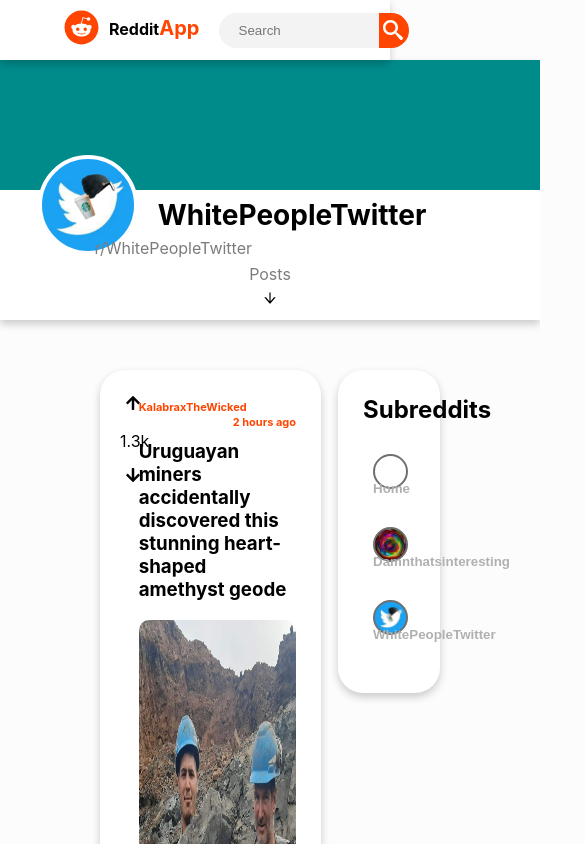
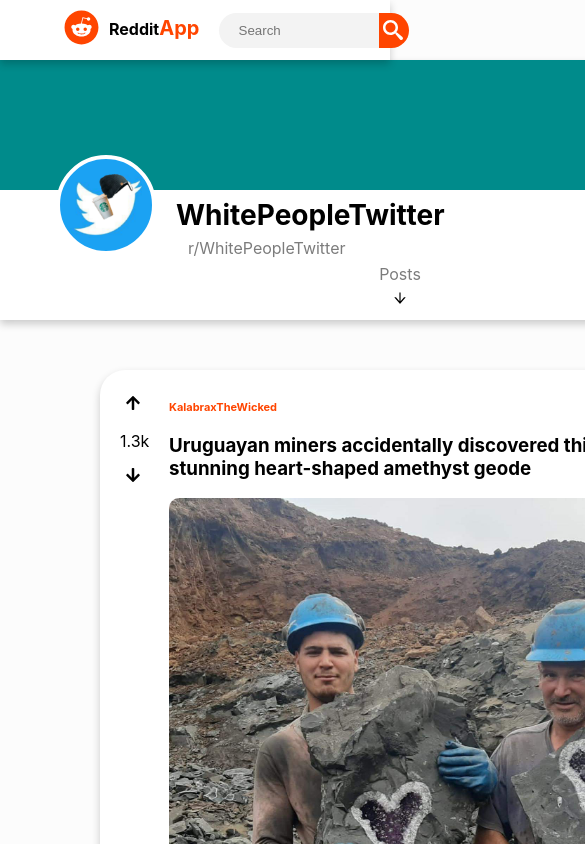
Before and after one commit to Shisui6/reddit-app, a React (Create React App) app: page / in a window 390 px wide. Shown: the top 844 px of the page, 585 px wide, since content can reach past the window. Built offline with nearby package versions, Linux system fonts and the light colour scheme.

Commit message:
Make all components responsive

```diff
--- a/src/App.css
+++ b/src/App.css
@@ -5,12 +5,12 @@
 
 body {
   background: #fcfcfc;
-  min-width: 540px;
+  min-width: 800px;
 }
 
 main {
   display: grid;
-  grid-template-columns: 65% 30%;
+  grid-template-columns: 65% minmax(260px, 30%);
   grid-gap: 5%;
   padding-left: 100px;
   margin-top: 50px;
@@ -20,5 +20,13 @@
 
 .profile-comp {
   margin-top: 60px;
-  /* padding: 0px 15px; */
 }
+
+@media only screen and (max-width: 850px) {
+  main {
+    grid-template-columns: 100%;
+    padding-bottom:100px;
+    grid-gap: 50px
+  }
+
+}
--- a/src/features/Profile/Profile.css
+++ b/src/features/Profile/Profile.css
@@ -2,14 +2,11 @@
     height: 260px;
     box-shadow: 0 4px 8px 0 rgba(0,0,0,0.2);
     background-color: #fff;
-    /* border-radius: 25px; */
 }
 
 .profile-back {
     height: 130px;
     background-color: darkcyan;
-    /* border-top-left-radius: 25px;
-    border-top-right-radius: 25px; */
 }
 
 .profile-img {
@@ -35,7 +32,7 @@
 
 .profile-sub {
     position: relative;
-    left: 17.5%;
+    left: 17.3%;
     bottom: 75px;
     color: #7c7c7c;
     width: 160px;
@@ -55,3 +52,10 @@
     position: relative;
     bottom: 95px;
 }
+
+@media only screen and (max-width: 850px) {
+    .profile-sub {
+      left: 23.5%;
+    }
+
+  }
```
